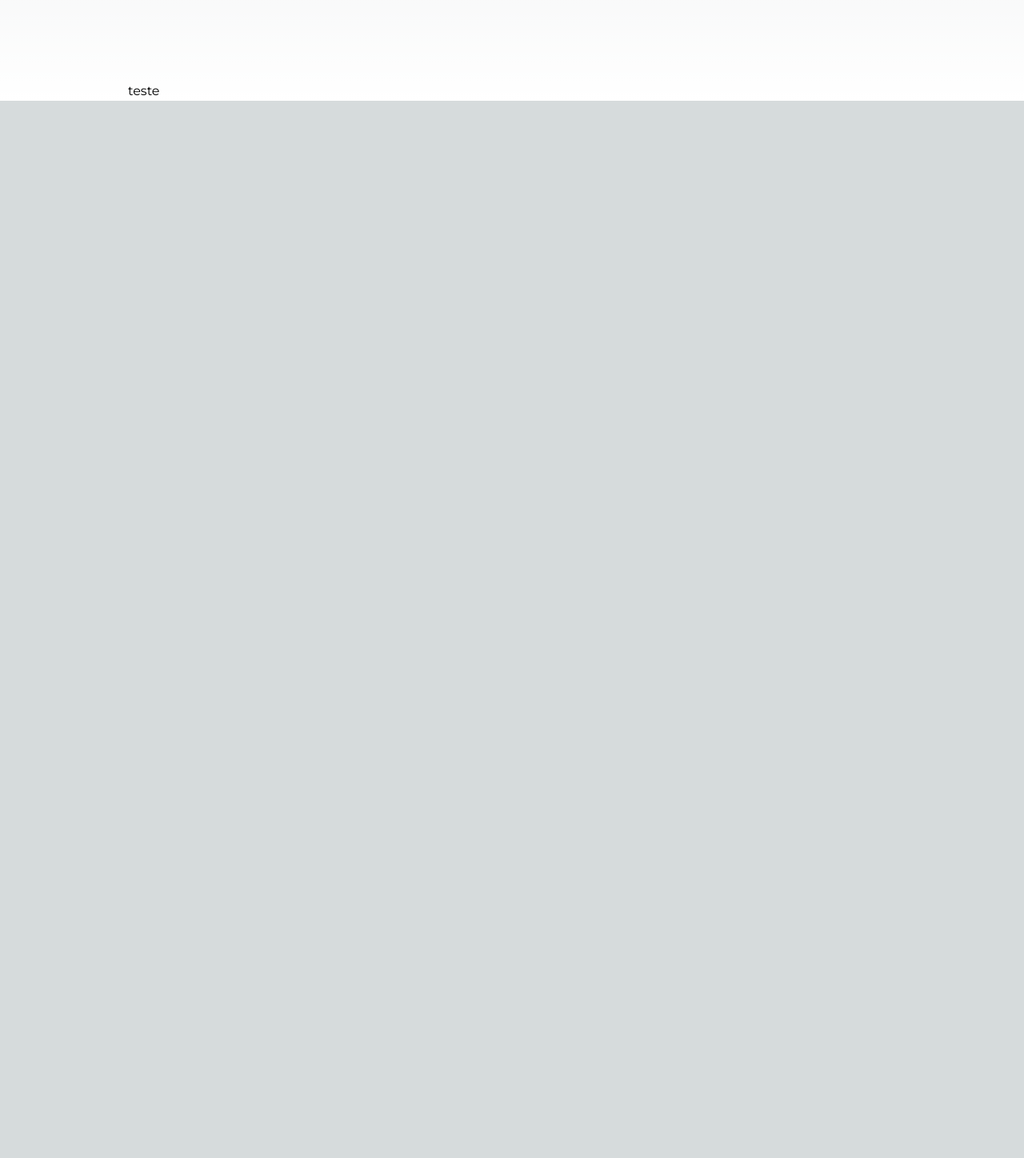
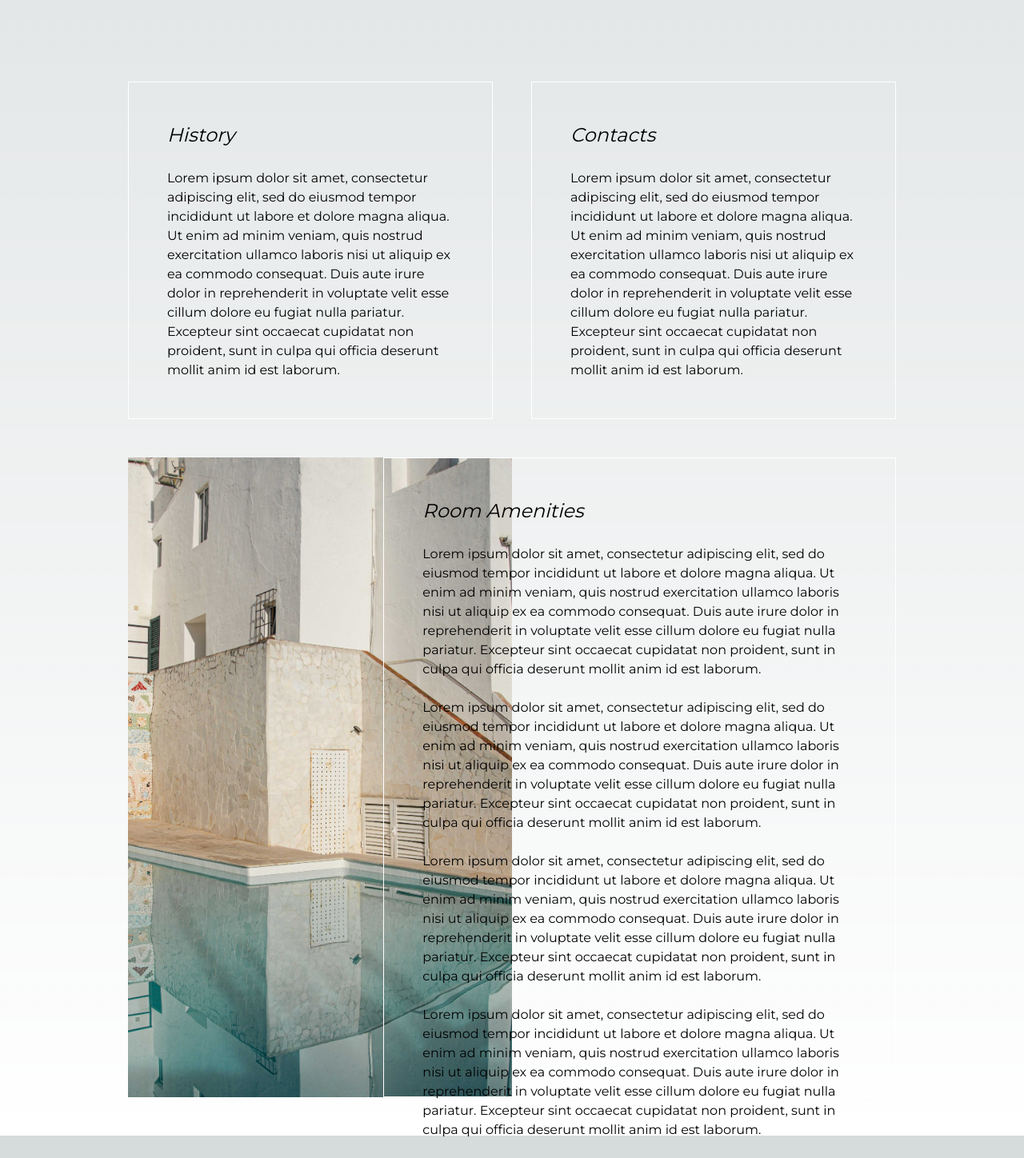
Before and after one commit to joaorsmatos02/AlandroalGuestHouse, a Next.js app: page / in a window 1280 px wide. Shown: the part 722-2170 px from the top of the page at 80% size. Before the commit the page ends 848 px from the top, so only its background shows below. Built offline with nearby package versions, Linux system fonts and the light colour scheme.

Commit message:
added history, contact and room amenities sections

```diff
--- a/src/app/page.module.css
+++ b/src/app/page.module.css
@@ -1,4 +1,3 @@
-/* page.module.css */
 .background {
     position: absolute;
     top: 0;
@@ -17,8 +16,54 @@
     font-size: 2em;
 }
 
+/**********************************************************************/
+
 .secondDiv {
     margin-left: 10em;
     margin-right: 10em;
     margin-top: 90vh;
 }
+
+.secondDiv h1 {
+    font-style: italic;
+    font-size: 1.5em;
+}
+
+.infoWrapper {
+    display: flex;
+    justify-content: space-between;
+    padding-bottom: 3em;
+}
+
+.historyDiv {
+    padding: 3em;
+    margin-right: 3em;
+    border: 1px solid white;
+}
+
+.contactsDiv {
+    padding: 3em;
+    border: 1px solid white;
+}
+
+.backgroundWrapper {
+    flex: 1;
+    margin-right: 3em;
+}
+
+.secondBackground {
+    position: absolute;
+    width: 30em;
+    height: 50em;
+    background: url('../../images/102.jpg') no-repeat center center fixed;
+    background-size: cover;
+    z-index: -1;
+}
+
+.roomInfo {
+    flex: 2;
+    height: 50em;
+    padding: 3em;
+    border: 1px solid white;
+    box-sizing: border-box;
+}
--- a/src/app/page.tsx
+++ b/src/app/page.tsx
@@ -9,7 +9,39 @@ export default function Home() {
             <h1>Alandroal Guest House</h1>
         </div>
         <div className={styles.secondDiv}>
-            <h1>teste</h1>
+
+          <div className={styles.infoWrapper}>
+              <div className={styles.historyDiv}>
+                <h1>History</h1>
+                <br/>
+                <p>Lorem ipsum dolor sit amet, consectetur adipiscing elit, sed do eiusmod tempor incididunt ut labore et dolore magna aliqua. Ut enim ad minim veniam, quis nostrud exercitation ullamco laboris nisi ut aliquip ex ea commodo consequat. Duis aute irure dolor in reprehenderit in voluptate velit esse cillum dolore eu fugiat nulla pariatur. Excepteur sint occaecat cupidatat non proident, sunt in culpa qui officia deserunt mollit anim id est laborum.</p>
+              </div>
+              <div className={styles.contactsDiv}>
+                <h1>Contacts</h1>
+                <br/>
+                <p>Lorem ipsum dolor sit amet, consectetur adipiscing elit, sed do eiusmod tempor incididunt ut labore et dolore magna aliqua. Ut enim ad minim veniam, quis nostrud exercitation ullamco laboris nisi ut aliquip ex ea commodo consequat. Duis aute irure dolor in reprehenderit in voluptate velit esse cillum dolore eu fugiat nulla pariatur. Excepteur sint occaecat cupidatat non proident, sunt in culpa qui officia deserunt mollit anim id est laborum.</p>
+              </div>
+          </div>
+
+          <div className={styles.infoWrapper}>
+                <div className={styles.backgroundWrapper}>
+                    <div className={styles.secondBackground} />
+                </div>
+                <div className={styles.roomInfo}>
+                    <h1>Room Amenities</h1>
+                    <br/>
+                    <p>Lorem ipsum dolor sit amet, consectetur adipiscing elit, sed do eiusmod tempor incididunt ut labore et dolore magna aliqua. Ut enim ad minim veniam, quis nostrud exercitation ullamco laboris nisi ut aliquip ex ea commodo consequat. Duis aute irure dolor in reprehenderit in voluptate velit esse cillum dolore eu fugiat nulla pariatur. Excepteur sint occaecat cupidatat non proident, sunt in culpa qui officia deserunt mollit anim id est laborum.</p>
+                    <br/>
+                    <p>Lorem ipsum dolor sit amet, consectetur adipiscing elit, sed do eiusmod tempor incididunt ut labore et dolore magna aliqua. Ut enim ad minim veniam, quis nostrud exercitation ullamco laboris nisi ut aliquip ex ea commodo consequat. Duis aute irure dolor in reprehenderit in voluptate velit esse cillum dolore eu fugiat nulla pariatur. Excepteur sint occaecat cupidatat non proident, sunt in culpa qui officia deserunt mollit anim id est laborum.</p>
+                    <br/>
+                    <p>Lorem ipsum dolor sit amet, consectetur adipiscing elit, sed do eiusmod tempor incididunt ut labore et dolore magna aliqua. Ut enim ad minim veniam, quis nostrud exercitation ullamco laboris nisi ut aliquip ex ea commodo consequat. Duis aute irure dolor in reprehenderit in voluptate velit esse cillum dolore eu fugiat nulla pariatur. Excepteur sint occaecat cupidatat non proident, sunt in culpa qui officia deserunt mollit anim id est laborum.</p>
+                    <br/>
+                    <p>Lorem ipsum dolor sit amet, consectetur adipiscing elit, sed do eiusmod tempor incididunt ut labore et dolore magna aliqua. Ut enim ad minim veniam, quis nostrud exercitation ullamco laboris nisi ut aliquip ex ea commodo consequat. Duis aute irure dolor in reprehenderit in voluptate velit esse cillum dolore eu fugiat nulla pariatur. Excepteur sint occaecat cupidatat non proident, sunt in culpa qui officia deserunt mollit anim id est laborum.</p>
+                    <br/>
+                    <p>Lorem ipsum dolor sit amet, consectetur adipiscing elit, sed do eiusmod tempor incididunt ut labore et dolore magna aliqua. Ut enim ad minim veniam, quis nostrud exercitation ullamco laboris nisi ut aliquip ex ea commodo consequat. Duis aute irure dolor in reprehenderit in voluptate velit esse cillum dolore eu fugiat nulla pariatur. Excepteur sint occaecat cupidatat non proident, sunt in culpa qui officia deserunt mollit anim id est laborum.</p>
+                </div>
+            </div>
+
         </div>
     </div>
   );
```
Also changed, not shown: images/102.jpg (added).
